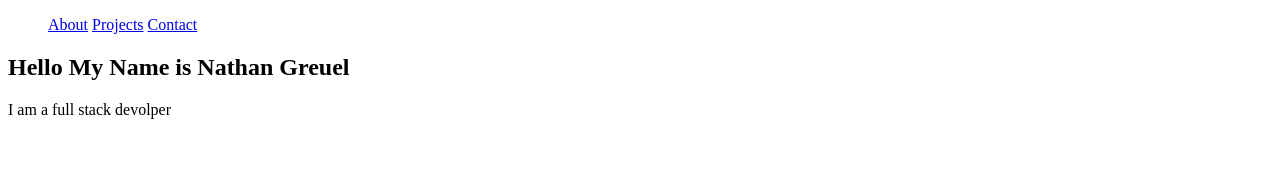
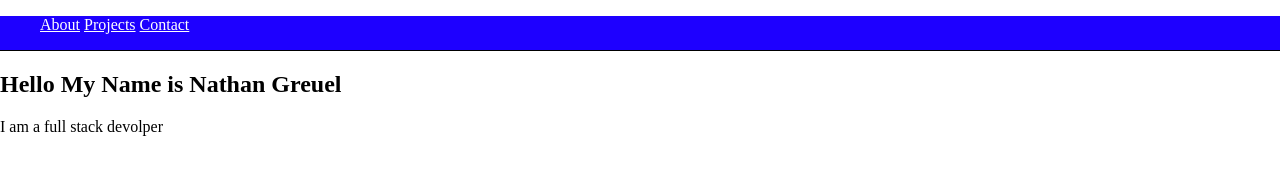
Before and after one commit to Nat-crit20/portfolio, a plain HTML site: page index.html in a window 1280 px wide. Drawn offline with Linux system fonts and the light colour scheme.

Commit message:
Styled the header

```diff
--- a/styles.css
+++ b/styles.css
@@ -1,5 +1,16 @@
+body {
+  margin: 0;
+  padding: 0;
+}
 header {
+  width: 100%;
+  background-color: #1e00ff;
+  color: white;
+  border-bottom: 1px solid black;
 }
 nav li {
   display: inline;
 }
+nav a {
+  color: white;
+}
```
